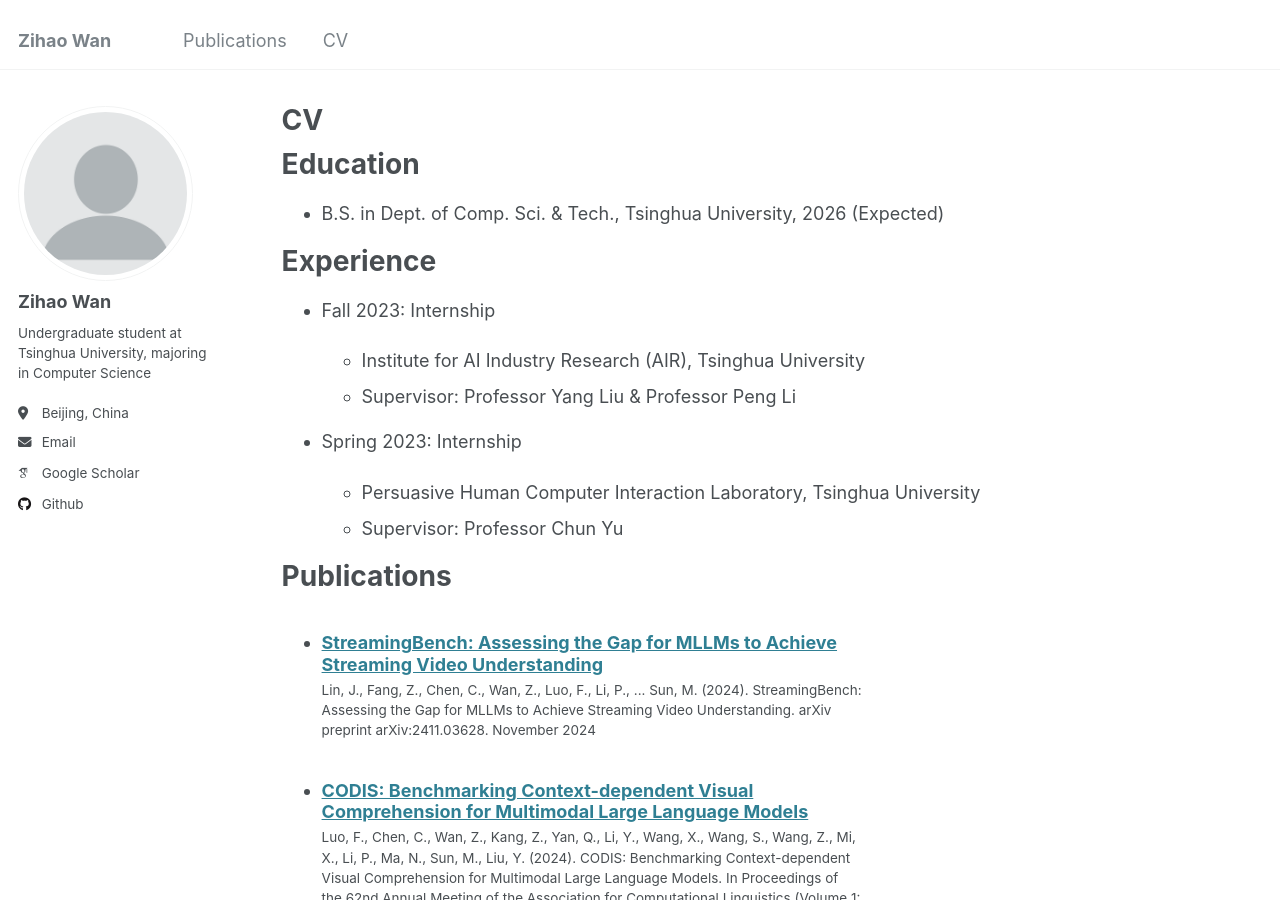
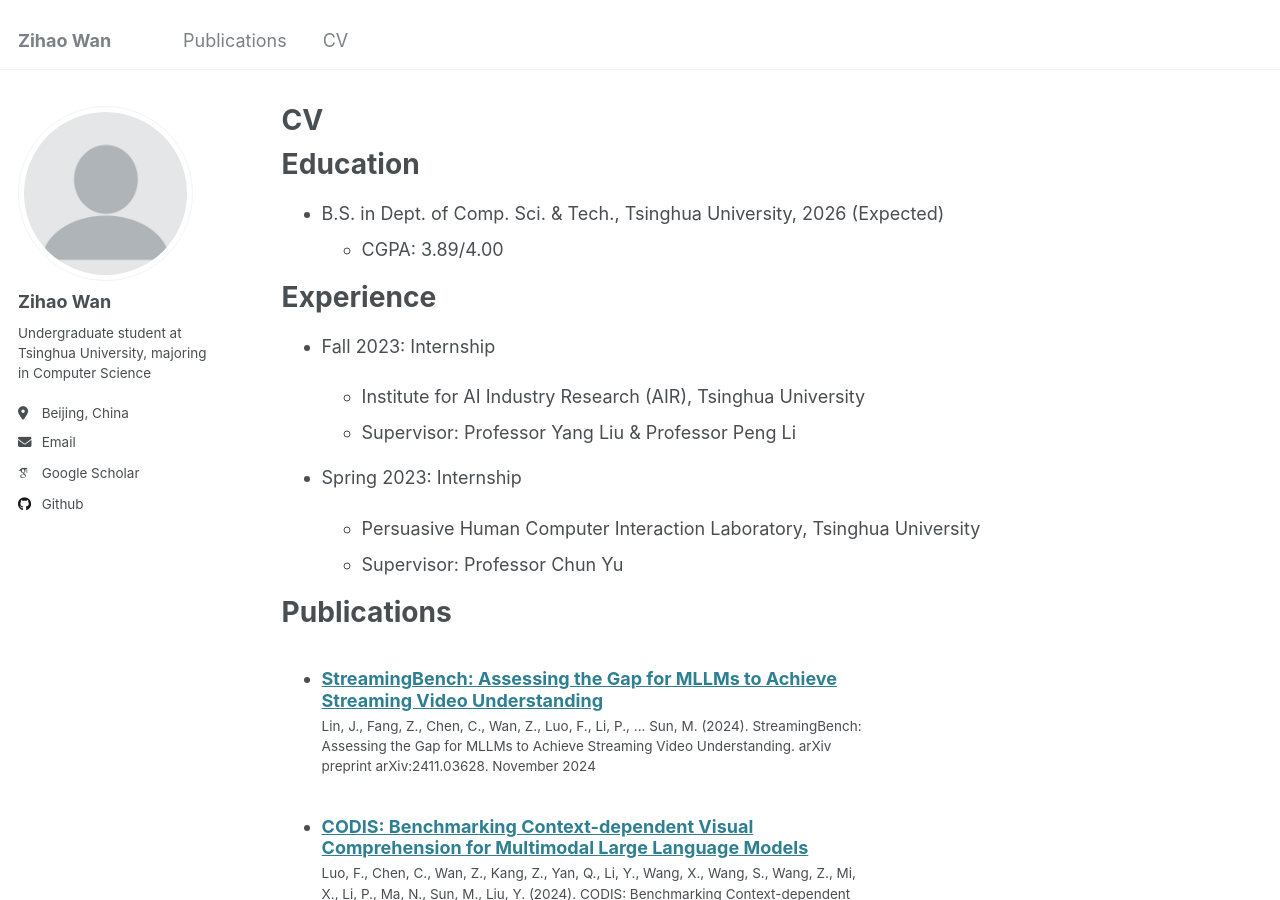
Before and after one commit to resi1ience/resi1ience.github.io, a Jekyll site: the page built from _pages/cv.md, in a window 1280 px wide and 900 px high. Built offline with Jekyll 4.4.1, drawn with Linux system fonts in a browser that asks for light colours; some web fonts are replaced.

Commit message:
update gpa

```diff
--- a/_pages/cv.md
+++ b/_pages/cv.md
@@ -12,19 +12,19 @@ Education
 =========
 
 * B.S. in Dept. of Comp. Sci. & Tech., Tsinghua University, 2026 (Expected)
+  * CGPA: 3.89/4.00
 
 Experience
-===============
+==========
+
 * Fall 2023: Internship
 
   * Institute for AI Industry Research (AIR), Tsinghua University
   * Supervisor: Professor Yang Liu & Professor Peng Li
-
 * Spring 2023: Internship
 
   * Persuasive Human Computer Interaction Laboratory, Tsinghua University
   * Supervisor: Professor Chun Yu
-
 
 Publications
 ============
@@ -33,8 +33,7 @@ Publications
     {% include archive-single-cv.html %}
   {% endfor %}</ul>
 
-
 Awards
-======================
+======
 
 * Academic Excellence Scholarship. Fall 2023 - Spring 2024
```
